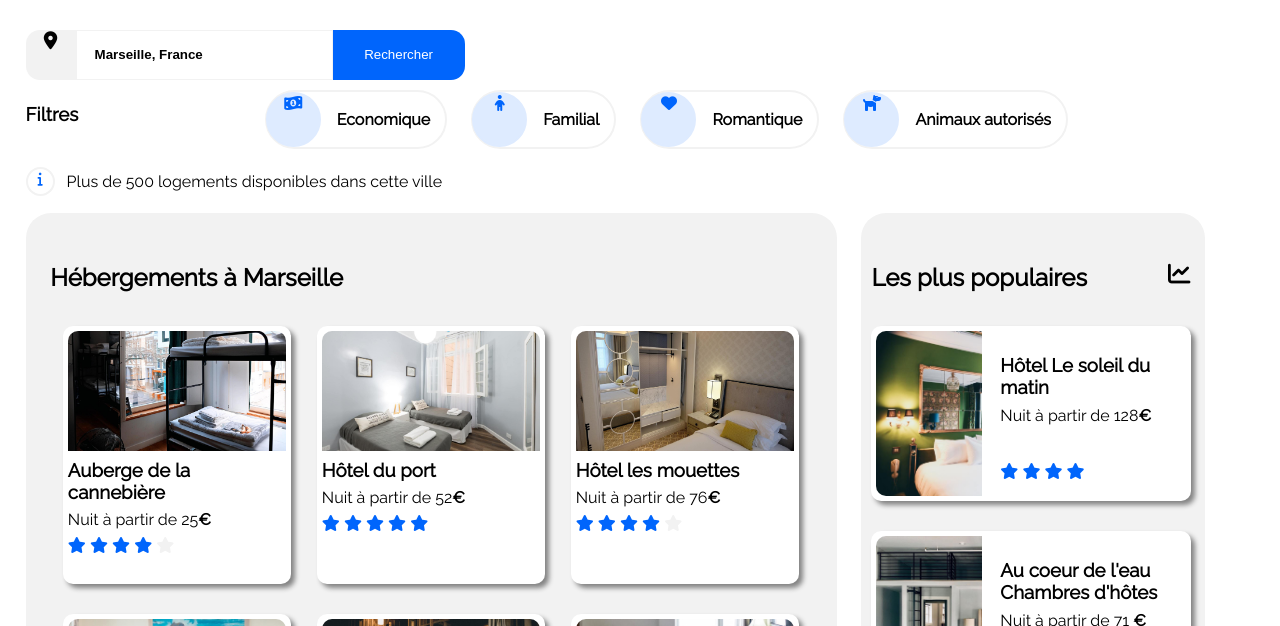
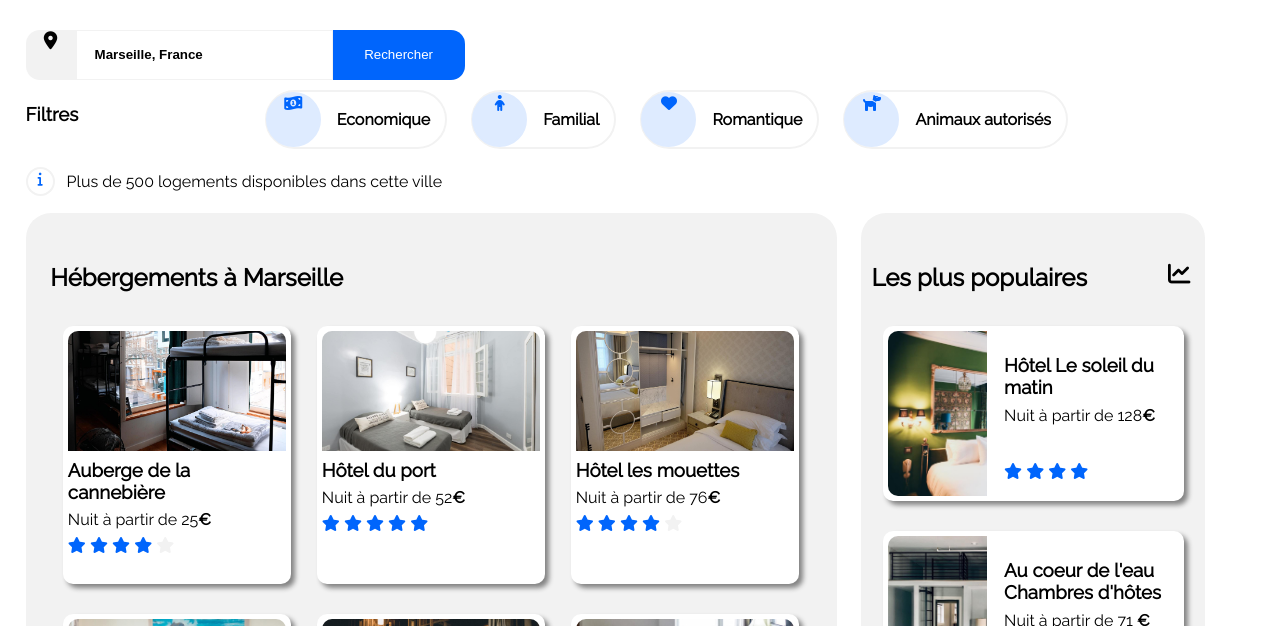
Before and after one commit to nicolas-derobert/NicolasDerobert_2_21052021, a plain HTML site: page index.html in a window 1280 px wide. Shown: the part 174-800 px from the top of the page. Drawn offline with Linux system fonts and the light colour scheme.

Commit message:
Etat avant validation W3C

```diff
--- a/fichier-css.css
+++ b/fichier-css.css
@@ -322,6 +322,8 @@ p {
 
 #hebergement__container-carte a {
   flex: 0 0 30%;
+   margin-top: 15px;
+  margin-bottom: 15px;
 }
 #hebergement__container-carte {
   display: flex;
@@ -329,10 +331,10 @@ p {
   flex-wrap: wrap;
   justify-content: space-around;
   align-items: center;
+  align-content: space-around;
 }
 .carte-hebergement {
-  margin-top: 15px;
-  margin-bottom: 15px;
+
   padding: 5px;
   border-radius: 10px;
   background-color: #ffffff;
@@ -363,10 +365,7 @@ p {
   object-position: 100% 100%;
 }
 
-#hebergements-populaires a {
-  display: flex;
-  flex-direction: column;
-}
+
 #hebergements-populaires__zone-titre {
   margin-right: 5%;
   margin-left: 3%;
@@ -391,11 +390,22 @@ p {
 }
 
 #hebergements-populaires__container a {
+  /* display: flex;
+  flex-direction: column;
+  justify-content: space-around;
+  flex-wrap: wrap; */
+  justify-content: center;
+  align-items: center;
+  align-content: center;
+  margin: 15px 3%;
+}
+#hebergements-populaires__container {
   display: flex;
   flex-direction: column;
-  justify-content: space-around;
-  flex-wrap: wrap;
+
 }
+
+
 
 .carte-hebergement-populaire {
   display: flex;
@@ -403,12 +413,12 @@ p {
   flex-wrap: nowrap;
   justify-content: space-between;
   width: 90%;
-  margin: 15px 3%;
   padding: 5px;
   height: 145px;
   border-radius: 10px;
   background-color: #ffffff;
   box-shadow: 4px 4px 5px #838383;
+  margin: auto;
 }
 .carte-hebergement-populaire__zone-image {
   flex: 0 0 34%;
@@ -436,6 +446,7 @@ p {
   display: flex;
   flex-flow: row wrap;
   margin-left: 2%;
+
 }
 #activite__container-cartes-partie1,
 #activite__container-cartes-partie2 {
@@ -447,6 +458,7 @@ p {
 #activite__container-cartes-partie2 a {
   display: flex;
   flex-flow: row wrap;
+  margin: 15px;
 }
 #activite__container-cartes-partie1-zonea,
 #activite__container-cartes-partie2-zonea {
@@ -464,7 +476,6 @@ p {
 }
 
 #activite article {
-  margin: 15px;
   padding: 5px;
   border-radius: 10px 10px 10px 10px;
   border-radius: 10px;
```
